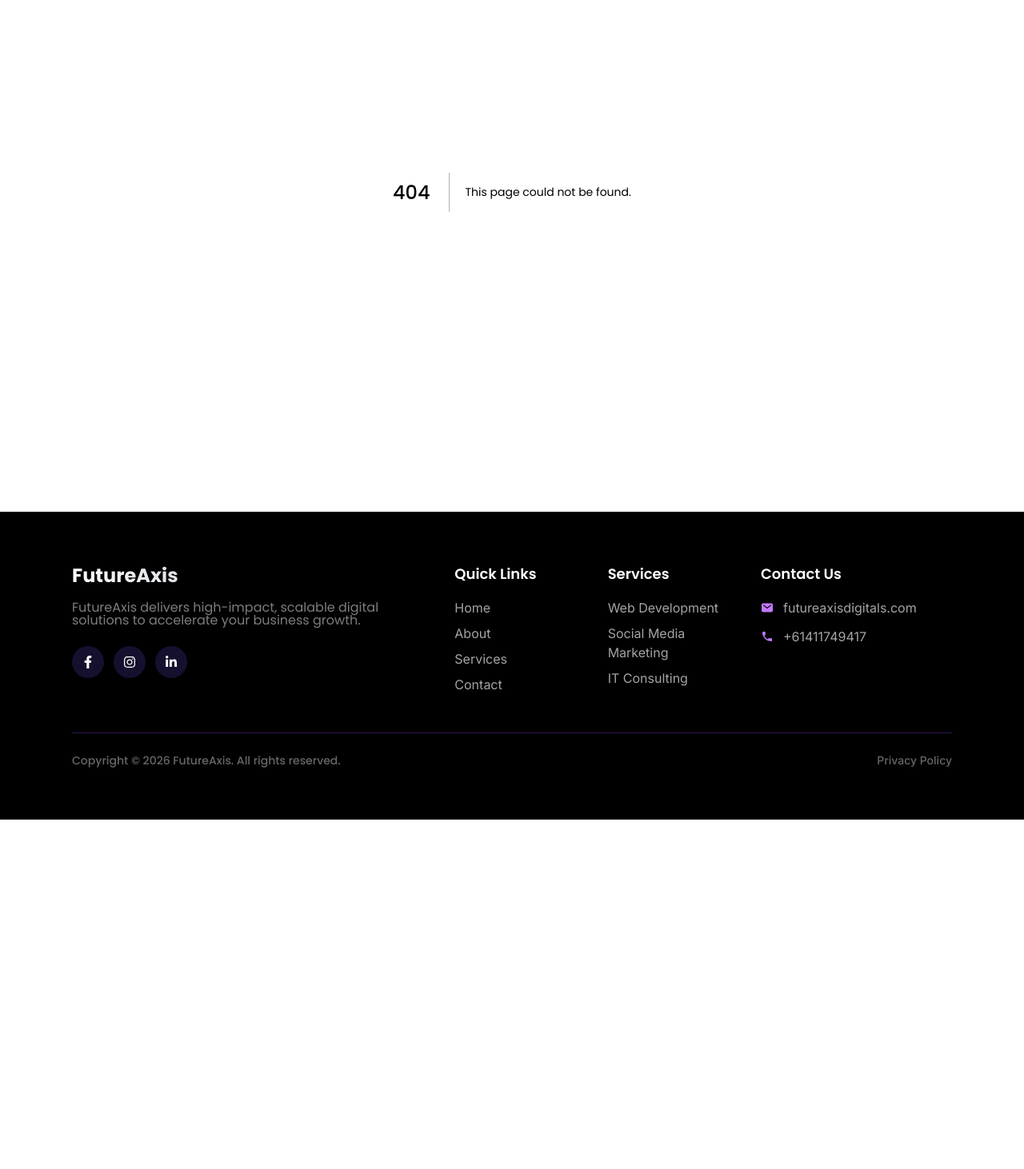
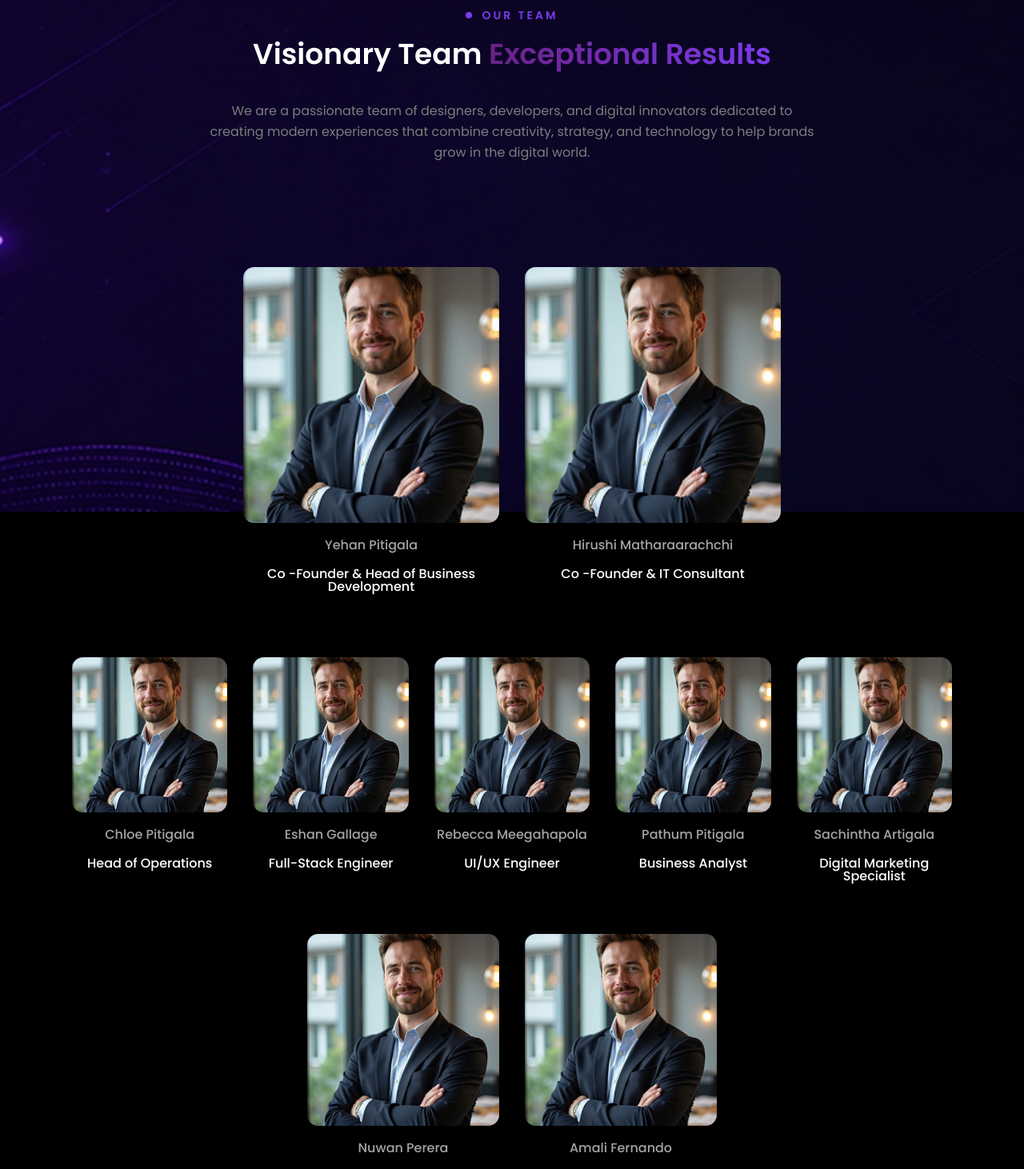
Before and after one commit to FutureAxis/futureaxis-official-web, a Next.js app: page /team in a window 1280 px wide. Before the commit this address had no page. Shown: the part 160-1622 px from the top of the page at 80% size. Before the commit the page ends 1185 px from the top, so only its background shows below. Built offline with nearby package versions, Linux system fonts and the light colour scheme.

Commit message:
feat: add TeamPage component with team members and visual effects

```diff
--- /dev/null
+++ b/app/team/page.tsx
@@ -0,0 +1,199 @@
+// app/team/page.tsx
+"use client";
+
+import React, { useEffect, useRef, useState } from "react";
+import Image from "next/image";
+import Navbar from "@/components/layout/Navbar";
+import backgroundImage from "@/public/images/home/background-image.png";
+import yehan from "@/public/images/team/yehan.png";
+
+export default function TeamPage() {
+    const [isVisible, setIsVisible] = useState(false);
+    const sectionRef = useRef<HTMLElement>(null);
+
+    const leaders = [
+        {
+            name: "Yehan Pitigala",
+            role: "Co -Founder & Head of Business Development",
+            image: yehan,
+        },
+        {
+            name: "Hirushi Matharaarachchi",
+            role: "Co -Founder & IT Consultant",
+            image: yehan,
+        },
+    ];
+
+    const teamMembers = [
+        {
+            name: "Chloe Pitigala",
+            role: "Head of Operations",
+            image: yehan,
+        },
+        {
+            name: "Eshan Gallage",
+            role: "Full-Stack Engineer",
+            image: yehan,
+        },
+        {
+            name: "Rebecca Meegahapola",
+            role: "UI/UX Engineer",
+            image: yehan,
+        },
+        {
+            name: "Pathum Pitigala",
+            role: "Business Analyst",
+            image: yehan,
+        },
+        {
+            name: "Sachintha Artigala",
+            role: "Digital Marketing Specialist",
+            image: yehan,
+        },
+        {
+            name: "Nuwan Perera",
+            role: "Senior Developer",
+            image: yehan,
+        },
+        {
+            name: "Amali Fernando",
+            role: "Project Manager",
+            image: yehan,
+        },
+    ];
+
+    useEffect(() => {
+        const observer = new IntersectionObserver(
+            ([entry]) => {
+                if (entry.isIntersecting) {
+                    setIsVisible(true);
+                    observer.disconnect();
+                }
+            },
+            { threshold: 0.1 }
+        );
+
+        if (sectionRef.current) {
+            observer.observe(sectionRef.current);
+        }
+
+        return () => observer.disconnect();
+    }, []);
+
+    const TeamCard = ({ member, index }: { member: any; index: number }) => (
+        <div
+            className={`transition-all duration-700 transform`}
+            style={{ transitionDelay: `${index * 100}ms` }}
+        >
+            <div className="group cursor-pointer">
+                {/* Image Container */}
+                <div className="relative w-full aspect-square rounded-[14px] overflow-hidden mb-5 bg-gradient-to-br from-[#7C3AED]/20 to-[#6A2187]/20">
+                    <Image
+                        src={member.image}
+                        alt={member.name}
+                        fill
+                        className="object-cover transition-transform duration-500 group-hover:scale-110"
+                    />
+                    <div className="absolute inset-0 bg-gradient-to-t from-black/80 via-transparent to-transparent opacity-0 group-hover:opacity-100 transition-opacity duration-300" />
+                </div>
+
+                <div className="text-center">
+                    <h3 className="text-[#A4A4A4] text-base font-medium mb-5 leading-[100%] tracking-0">
+                        {member.name}
+                    </h3>
+                    <p className="text-white text-base font-medium leading-[100%] tracking-0">
+                        {member.role}
+                    </p>
+                </div>
+            </div>
+        </div>
+    );
+
+    // Split team members into first 5 and remaining 2
+    const firstRowMembers = teamMembers.slice(0, 5);
+    const secondRowMembers = teamMembers.slice(5, 7);
+
+    return (
+        <>
+            {/* Background Image */}
+            <div className="fixed inset-0 z-0">
+                <Image
+                    src={backgroundImage}
+                    alt="Background"
+                    fill
+                    className="object-cover"
+                    priority
+                    quality={100}
+                />
+            </div>
+
+            {/* Content - Removed min-h-screen and main wrapper */}
+            <div className="relative z-10">
+                <Navbar />
+
+                <section ref={sectionRef} className="w-full py-16 lg:py-24">
+                    <div className="px-5 lg:px-[90px]">
+                        {/* Header Section */}
+                        <div
+                            className={`text-center max-w-3xl mx-auto mb-16 transition-all duration-1000 transform mb-[130px] ${
+                                isVisible
+                                    ? "opacity-100 translate-y-0"
+                                    : "opacity-0 translate-y-12"
+                            }`}
+                        >
+                            <div className="flex items-center justify-center gap-3 mb-4">
+                                <div className="w-2 h-2 rounded-full bg-[#7C3AED]" />
+                                <p className="text-[#7C3AED] uppercase tracking-[3px] text-sm font-semibold">
+                                    OUR TEAM
+                                </p>
+                            </div>
+
+                            <h2 className="text-[24px] md:text-[36px] font-semibold text-white leading-[130%] mb-[34px]">
+                                <span>Visionary Team </span>
+                                <span className="bg-gradient-to-r from-[#6A2187] to-[#7C3AED] bg-clip-text text-transparent">
+                                    Exceptional Results
+                                </span>
+                            </h2>
+
+                            <p className="text-[#7D7D7D] text-base leading-relaxed">
+                                We are a passionate team of designers, developers, and digital innovators dedicated to creating modern experiences that combine creativity, strategy, and technology to help brands
+                                grow in the digital world.
+                            </p>
+                        </div>
+
+                        {/* Leaders Section - 2 cards centered */}
+                        <div className="mb-20">
+                            <div className="flex justify-center">
+                                <div className="grid grid-cols-1 md:grid-cols-2 gap-6 lg:gap-8 max-w-2xl mx-auto">
+                                    {leaders.map((member, index) => (
+                                        <TeamCard key={member.name} member={member} index={index} />
+                                    ))}
+                                </div>
+                            </div>
+                        </div>
+
+                        {/* Team Members Section */}
+                        <div>
+                            {/* First Row - 5 cards */}
+                            <div
+                                className="grid grid-cols-2 sm:grid-cols-3 md:grid-cols-4 lg:grid-cols-5 gap-6 lg:gap-8 mb-8">
+                                {firstRowMembers.map((member, index) => (
+                                    <TeamCard key={member.name} member={member} index={index + 2}/>
+                                ))}
+                            </div>
+
+                            <div className="flex justify-center mt-[64px]">
+                                <div
+                                    className="grid grid-cols-2 gap-6 lg:gap-8 w-full max-w-lg">
+                                    {secondRowMembers.map((member, index) => (
+                                        <TeamCard key={member.name} member={member} index={index + 7}/>
+                                    ))}
+                                </div>
+                            </div>
+                        </div>
+                    </div>
+                </section>
+            </div>
+        </>
+    );
+}
```
Also changed, not shown: public/images/team/yehan.png (added).
